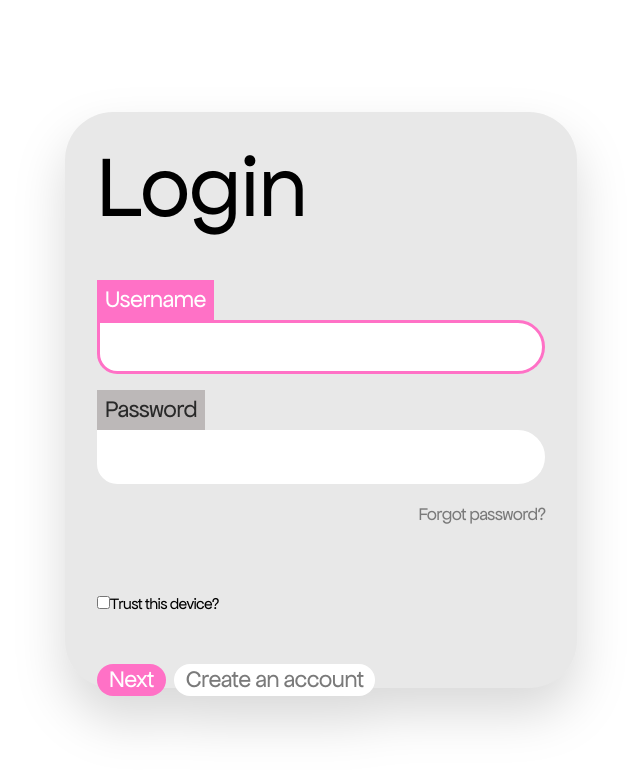
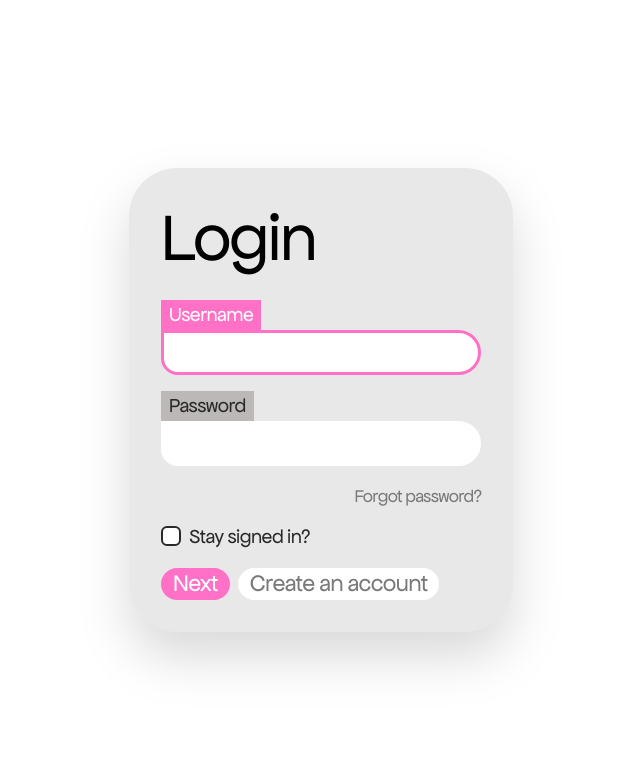
Before and after one commit to seeyeh/ait-final-project, a React (Vite) app in the folder client/: page /login in a window 1280 px wide. Shown: the top 770 px of the page, without its empty margins (319-959 px from the left). Built offline with nearby package versions, Linux system fonts and the light colour scheme.

Commit message:
Edited styling of LoginForm

```diff
--- a/client/src/components/Input.jsx
+++ b/client/src/components/Input.jsx
@@ -8,7 +8,7 @@ const Input = forwardRef(({ id, className, header, ...props }, ref) => {
       <input
         id={id}
         className={cn(
-          'peer bg-white text-grayscale-80 text-2xl transition-colors',
+          'peer bg-white text-grayscale-80 text-h6 transition-colors',
           'w-full h-fit -mt-1 border-[3px] border-white p-2 rounded-r-4xl rounded-bl-3xl',
           'focus:outline-none focus:border-pink-medium'
         )}
@@ -17,7 +17,7 @@ const Input = forwardRef(({ id, className, header, ...props }, ref) => {
       />
       <label
         htmlFor={id}
-        className="w-fit bg-grayscale-25 p-2 pt-1 text-grayscale-80 text-2xl peer-focus:bg-pink-medium peer-focus:text-white transition-colors"
+        className="w-fit bg-grayscale-25 p-2 pt-1 text-grayscale-80 text-h6 peer-focus:bg-pink-medium peer-focus:text-white transition-colors"
       >
         {header}
       </label>
--- a/client/src/components/login/LoginForm.jsx
+++ b/client/src/components/login/LoginForm.jsx
@@ -68,13 +68,14 @@ function LoginForm() {
   },[persist]) // whenever persist changes, set an item called "persist" in local storage to the new value
 
   return (
-    <div className="bg-grayscale-5 w-[32rem] h-[36rem] rounded-5xl drop-shadow-2xl shadow-black/50 p-8 flex flex-col gap-12">
-      <h1 className="text-h1 text-black">Login</h1>
+    <div className="bg-grayscale-5 w-[24rem] h-fit rounded-5xl drop-shadow-2xl shadow-black/50 p-8 flex flex-col gap-6">
+      <h1 className="text-h2 text-black">Login</h1>
+      <div className="flex flex-col gap-4">
         <div className="w-full flex-1 flex flex-col gap-4">
           <Input
             id="username"
             header="Username"
-          className="w-full"
+            className="w-full text-h4"
             ref={userRef}
             onChange={(e)=>setUser(e.target.value)}
             value={user}
@@ -89,20 +90,24 @@ function LoginForm() {
             value={pwd}
             required
           />
-        <a href="/login" className="text-lg text-grayscale-60 self-end">
+          <div className="flex flex-row justify-between content-center">
+            <p ref={errRef} className={"text-pink-medium text-p"} aria-live="assertive">{errMsg}</p>
+            <a href="/login" className="text-lg text-grayscale-60">
               Forgot password?
             </a>
-        <p ref={errRef} className={errMsg ? "errmsg" : "offscreen"} aria-live="assertive">{errMsg}</p>
+          </div>
         </div>
 
-      <div>
+        <div className="flex flex-col gap-5">
+          <div className="flex flex-row gap-2 text-h6 text-grayscale-80 content-center">
             <input
               type="checkbox"
               id="persist"
+              className="appearance-none w-5 h-5 border-2 rounded-md bg-white checked:bg-green-light transition-colors"
               onChange={togglePersist}
               checked={persist}
             />
-        <label htmlFor="persist">Trust this device?</label>
+            <label htmlFor="persist">Stay signed in?</label>
           </div>
 
           <div className="flex gap-2">
@@ -114,6 +119,11 @@ function LoginForm() {
             </Button>
           </div>
         </div>
+
+
+      </div>
+
+    </div>
   );
 }
 
--- a/client/tailwind.config.js
+++ b/client/tailwind.config.js
@@ -58,13 +58,13 @@ export default {
         '5xl': '3rem'
       },
       fontSize: {
-        h1: ['5.5rem', '5.5rem'],
-        h2: ['4.25rem', '4.25rem'],
-        h3: ['3.25rem', '3.25rem'],
-        h4: ['2.25rem', '2.25rem'],
-        h5: ['1.75rem', '1.75rem'],
-        h6: ['1.25rem', '1.25rem'],
-        p: ['1rem', '1rem'],
+        h1: ['5.5rem', { lineHeight: '112%', letterSpacing: '-4px' }],
+        h2: ['4.25rem', { lineHeight: '112%', letterSpacing: '-2px' }],
+        h3: ['3.25rem', { lineHeight: '112%', letterSpacing: '-2px' }],
+        h4: ['2.25rem', { lineHeight: '112%', letterSpacing: '-1px' }],
+        h5: ['1.75rem', { lineHeight: '112%', letterSpacing: '-1px' }],
+        h6: ['1.25rem', { lineHeight: '112%', letterSpacing: '-0.5px' }],
+        p: ['1rem', { letterSpacing: '-0.15px' }],
         small: ['0.75rem', '0.75rem']
       }
     }
```
Also changed, not shown: 1 other file (tests, documents, lock files or other folders). Lines whose indentation alone changed are shown as unchanged.
